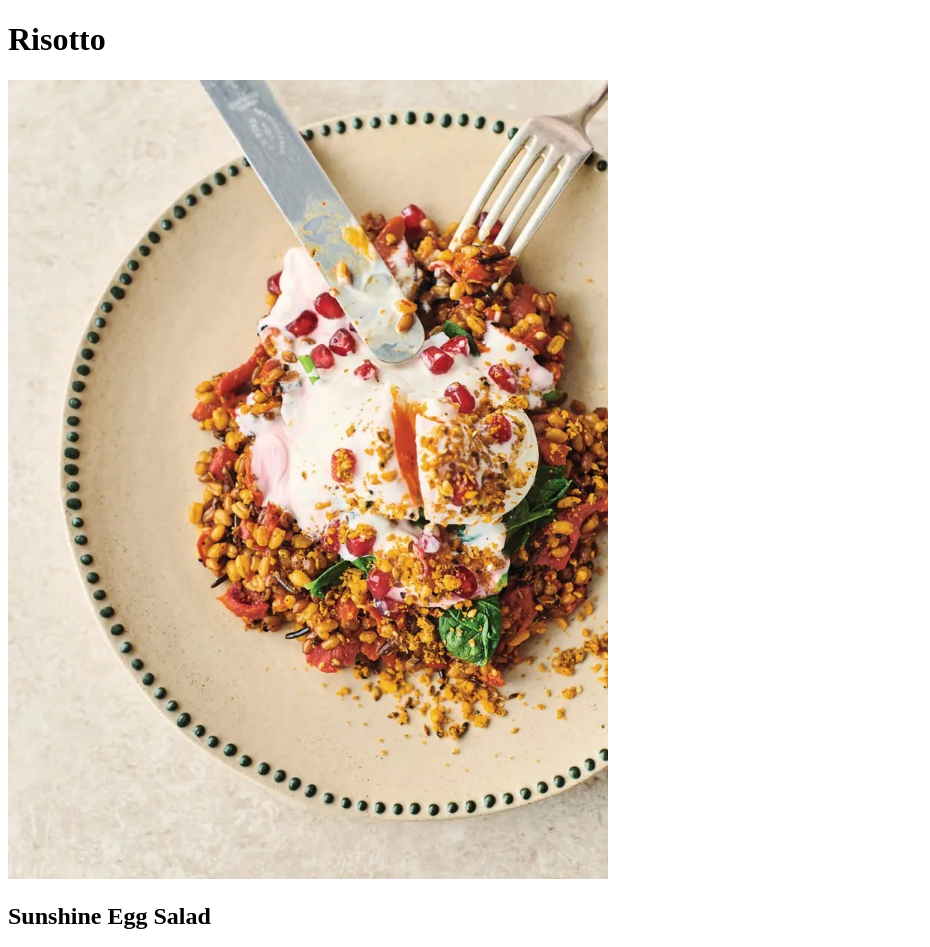
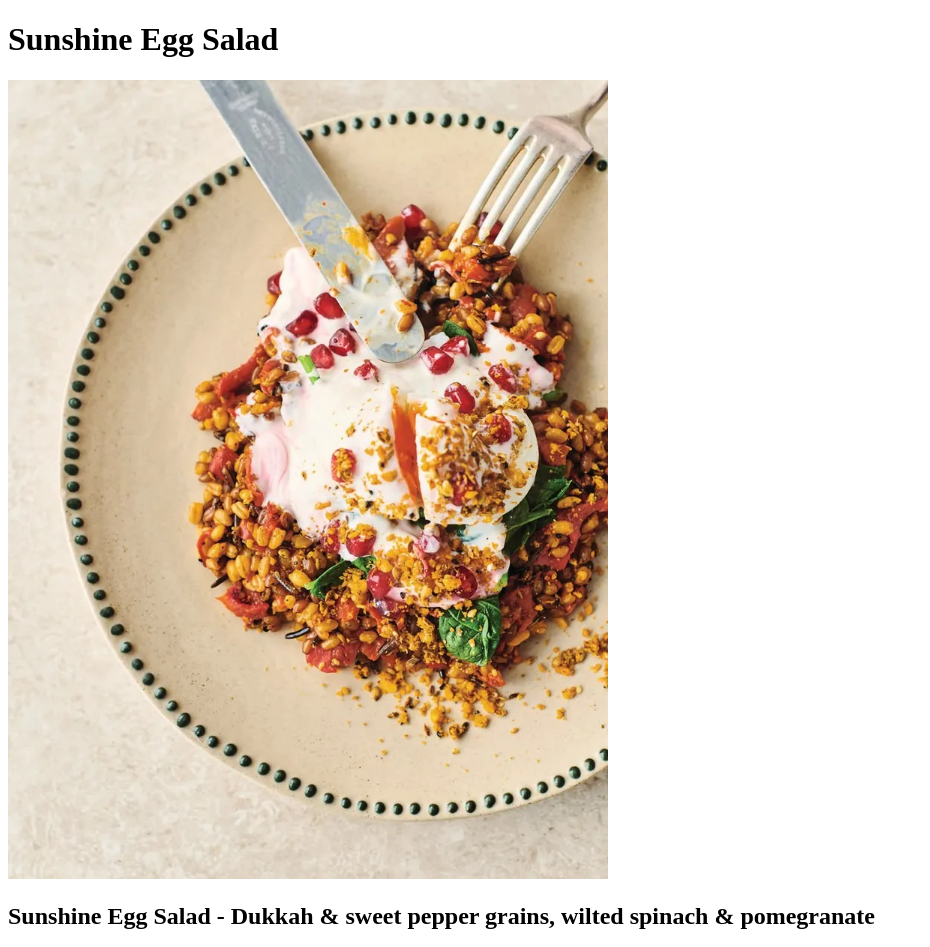
Before and after one commit to Jim-Clean/odin-recipes, a plain HTML site: page recipes/eggs.html in a window 1280 px wide. Shown: the top 947 px of the page, without its empty margins (0-930 px from the left). Drawn offline with Linux system fonts and the light colour scheme.

Commit message:
Updated eggs recipe titles

```diff
--- a/recipes/eggs.html
+++ b/recipes/eggs.html
@@ -2,13 +2,14 @@
 <html lang="en">
     <head>
         <meta charset="utf-8">
-        <title>Risotto Recipe</title>
+        <title>Sunshine Egg Salad</title>
     </head>
 
     <body>
-        <h1>Risotto</h1>
+        <h1>Sunshine Egg Salad</h1>
         <img src="../img/eggs.jpg" alt="Picure of healthy egg breakfast" width="600" >
-        <h2>Sunshine Egg Salad</h2>
+        <h2>Sunshine Egg Salad - Dukkah & sweet pepper grains,
+            wilted spinach & pomegranate</h2>
         <p>
             Easy and tasty twist on a breakfast classic
         </p>
```
